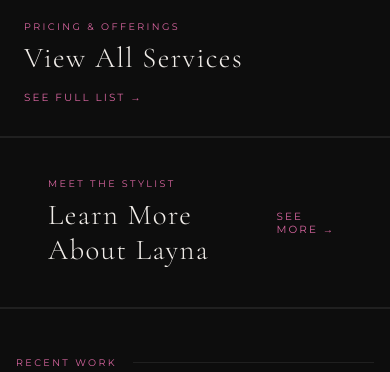
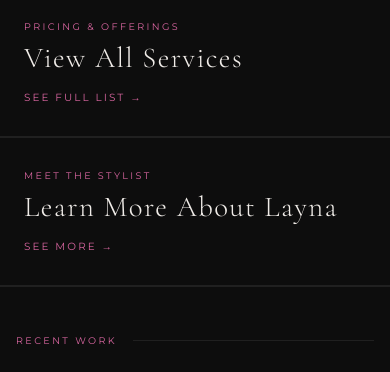
Before and after one commit to Jimmy-cs01/Laynas-Booking-Website, a plain HTML site: page pages/index.html in a window 390 px wide. Shown: the part 820-1192 px from the top of the page. Drawn offline with nearby package versions, Linux system fonts and the light colour scheme.

Commit message:
Fixed mobile rendering

```diff
--- a/pages/index.html
+++ b/pages/index.html
@@ -122,6 +122,7 @@
       color: var(--accent);
     }
 
+    /* ── ABOUT BANNER ── */
     .about-banner {
       border-top: 1px solid var(--border);
       border-bottom: 1px solid var(--border);
@@ -221,6 +222,7 @@
       .hero-right img { width: 100%; height: auto; object-fit: unset; }
       .hero-right::after { display: none; }
       .services-banner { padding: 32px 24px; flex-direction: column; align-items: flex-start; gap: 16px; }
+      .about-banner { padding: 32px 24px; flex-direction: column; align-items: flex-start; gap: 16px; }
       .preview-grid { grid-template-columns: repeat(2, 1fr); }
       .preview-section { padding: 48px 16px; }
     }
@@ -273,7 +275,7 @@
       <span class="about-banner-eyebrow">Meet the stylist</span>
       <span class="about-banner-title">Learn More About Layna</span>
     </div>
-    <span class="services-banner-arrow">See more →</span>
+    <span class="about-banner-arrow">See more →</span>
   </a>
 
   <section class="preview-section">
```
